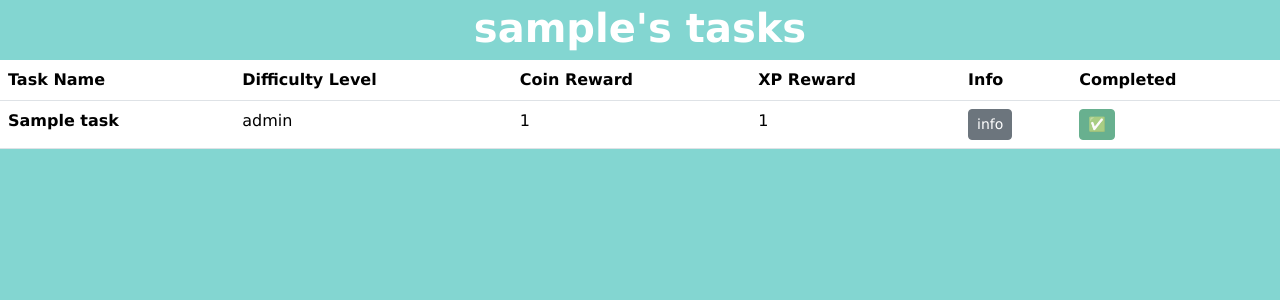
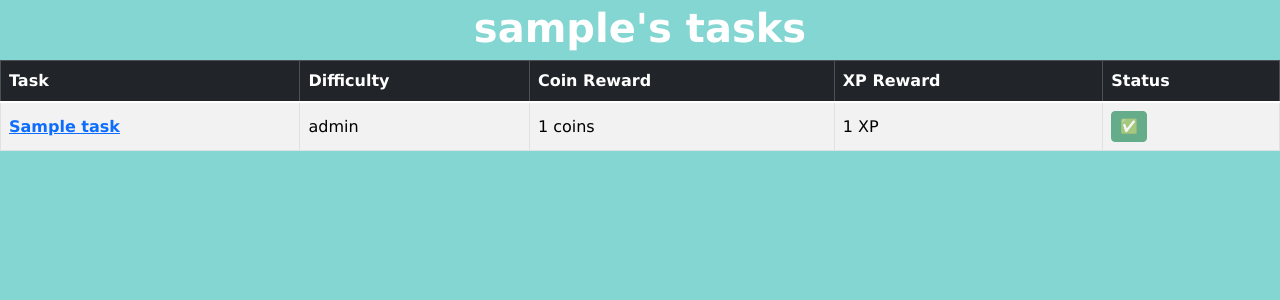
Before and after one commit to Barnesy41/Sustainable-Buddies, a Django app: page /tasks/ in a window 1280 px wide. Shown: the part 56-356 px from the top of the page. Run offline with Django 5.2, Linux system fonts and the light colour scheme; a user stored in the database is signed in; tables that the repository leaves empty hold one stand-in row (values such as "Sample post").

Commit message:
added mobile compatibility

```diff
--- a/under_my_scrum_brella/tasks/templates/tasks.html
+++ b/under_my_scrum_brella/tasks/templates/tasks.html
@@ -31,41 +31,66 @@
    z-index: 9998;
 }
 </style>
+<!-- end of Ellie Andrews styling -->
 
+<!-- styling to alter the table dependant on device width -->
+<style>
+   /* Default the mobile version of the table as hidden */
+   .mobile-table-container, .desktop-table-container{
+      display: block;
+   }
 
+   /* Alter the table size dependant on the device width */
+   @media screen and (max-width: 767px){
+      .desktop-table-container{
+         display: none;
+      }
+      .mobile-table-container{
+         display: block;
+      }
+   }
+
+   @media screen and (min-width: 768px){
+      .desktop-table-container{
+         display: block;
+      }
+      .mobile-table-container{
+         display: none;
+      }
+   }
+</style>
 
 <h1>{{ user.username }}'s tasks</h1>
 
 <!-- create a table of tasks, allow clickable descriptions to pop-up in modal boxes & allow users to tick off tasks
         tasks should be auto-ticked if already completed & DB updated if they click they have done a task. -->
-<table class="table">
-   <thead>
+<!-- this is the code used if the user is on desktop -->
+<div class="table-responsive desktop-table-container">
+   <table class="table table-hover table-bordered table-striped align-middle">
+      <thead class="table-dark">
          <tr>
-         <th scope="col">Task Name</th>
-         <th scope="col">Difficulty Level</th>
+            <th scope="col">Task</th>
+            <th scope="col">Difficulty</th>
             <th scope="col">Coin Reward</th>
             <th scope="col">XP Reward</th>
-         <th scope="col">Info</th>
-         <th scope="col">Completed</th>
+            <th scope="col">Status</th>
          </tr>
       </thead>
 
-   <tbody>
+      <tbody class="table-group-divider">
          {% for task in assigned_tasks %}
-         <tr>
-            <th scope="col">{{ task.task_id.TaskName }}</th>
-            <td scope="col">{{ task.task_id.DifficultyLevel }}</td>
-            <td scope="col">{{ task.task_id.CoinReward }}</td>
-            <td scope="col">{{ task.task_id.XpReward }}</td>
-            <td scope="col"> <button type="button" class="btn btn-secondary btn-sm" data-toggle="modal"
-                  data-target="#taskModal"
-                  onclick="openPopup('{{ task.task_id.TaskName }}', '{{ task.task_id.Description }}')">info</button> </td>
+            <tr class="align-middle">
+               <th scope="row"> <a href="#" onclick="openPopup('{{ task.task_id.TaskName }}', '{{ task.task_id.Description }}', '{{ task.task_id.CoinReward }}', '{{ task.task_id.XpReward }}')">
+                  {{ task.task_id.TaskName }} </a></th>
+               <td> {{ task.task_id.DifficultyLevel }}</td>
+               <td> {{ task.task_id.CoinReward }} coins</td>
+               <td> {{ task.task_id.XpReward }} XP</td>
 
                {% if task.completion_status == 1 %}
                <!-- button is disabled, so a task cannot be unchecked. -->
-            <td scope="col"> <button type="button" class="btn btn-success btn-sm" disabled> ✅ </button> </td>
+               <td> <button type="button" class="btn btn-success btn-sm" disabled> ✅ </button> </td>
                {% else %}
-            <td scope="col">
+               <td>
                   <!-- create a form which allows details to be passed to the database on submission -->
                   <form action="" method='POST'>
                      {% csrf_token %}
@@ -77,6 +102,43 @@
          {% endfor %}
       </tbody>
    </table>
+</div>
+
+<!-- this is the code used if the user is on mobile -->
+<div class="table-responsive mobile-table-container">
+   <table class="table table-hover table-bordered table-striped align-middle">
+      <thead class="table-dark">
+         <tr>
+            <th scope="col">Task</th>
+            <th scope="col">Difficulty</th>
+            <th scope="col">Status</th>
+         </tr>
+      </thead>
+
+      <tbody class="table-group-divider">
+         {% for task in assigned_tasks %}
+            <tr class="align-middle">
+               <th scope="row"> <a href="#" onclick="openPopup('{{ task.task_id.TaskName }}', '{{ task.task_id.Description }}', '{{ task.task_id.CoinReward }}', '{{ task.task_id.XpReward }}')">
+                  {{ task.task_id.TaskName }} </a></th>
+               <td> {{ task.task_id.DifficultyLevel }}</td>
+
+               {% if task.completion_status == 1 %}
+               <!-- button is disabled, so a task cannot be unchecked. -->
+               <td> <button type="button" class="btn btn-success btn-sm" disabled> ✅ </button> </td>
+               {% else %}
+               <td>
+                  <!-- create a form which allows details to be passed to the database on submission -->
+                  <form action="" method='POST'>
+                     {% csrf_token %}
+                     <input type="hidden" name="task_id" value="{{ task.task_id.id }}" />
+                     <button type="submit" name="task-complete" class="btn btn-danger btn-sm"> ✖️ </button> </td>
+                  </form>
+               {% endif %}
+            </tr>
+         {% endfor %}
+      </tbody>
+   </table>
+</div>
 
 <!-- the below was written by Ellie Andrews, altered by Ollie Barnes for re-use -->
 <div class="overlay" id="overlay"></div>
@@ -89,13 +151,15 @@
 </div>
 
 <script>
-   function openPopup(taskName, taskDescription) {
+   function openPopup(taskName, taskDescription, taskXp, taskCoins) {
       // Display the modal
       document.getElementById("overlay").style.display = "block";
        document.getElementById("popup").style.display = "block";
 
+      //include taskXp & taskCoins in the description
+      taskDescription =
       // Update the contents of the modal
-      document.getElementById("modal-body").innerText = taskDescription;
+      document.getElementById("modal-body").innerHTML = taskDescription + "<br><br> Rewards: <br> +" + taskXp + "XP <br> +" + taskCoins + "Coins";
       document.getElementById("taskModalTitle").innerText = taskName;
    }
 
```
Lines whose indentation alone changed are shown as unchanged.
